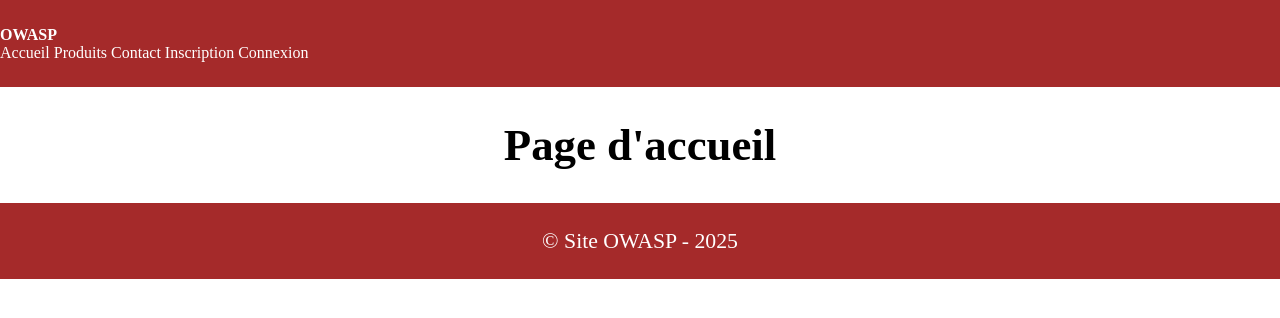
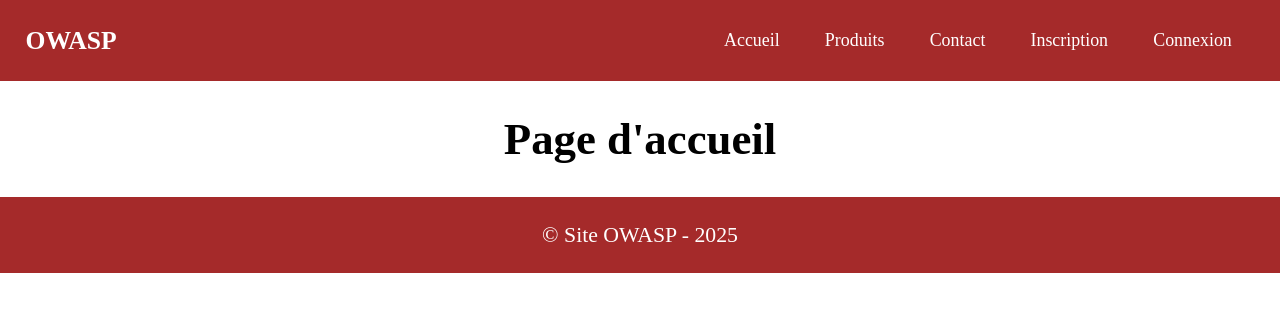
Before and after one commit to AmaraABC/Projet-OWASP, a PHP site: page / in a window 1280 px wide. Shown: the top 318 px of the page. Run offline with PHP 8.4, Linux system fonts and the light colour scheme; some libraries are stand-ins or nearby versions.

Commit message:
Stylisation du header et du footer

```diff
--- a/View/style/style.css
+++ b/View/style/style.css
@@ -12,8 +12,27 @@
     background-color: brown;
 }
 
+.owasp-header {
+    display: flex;
+    justify-content: space-between;
+    padding: 2vw;
+}
+
 .owasp-header a {
     color: white;
+}
+
+.owasp-logo {
+    font-size: 2vw;
+}
+
+.owasp-links {
+    width: 45%;
+    display: inline-flex;
+    flex-flow: row wrap;
+    justify-content: space-around;
+    font-size: 1.4vw;
+    align-items: center;
 }
 
 .owasp-footer {
```
